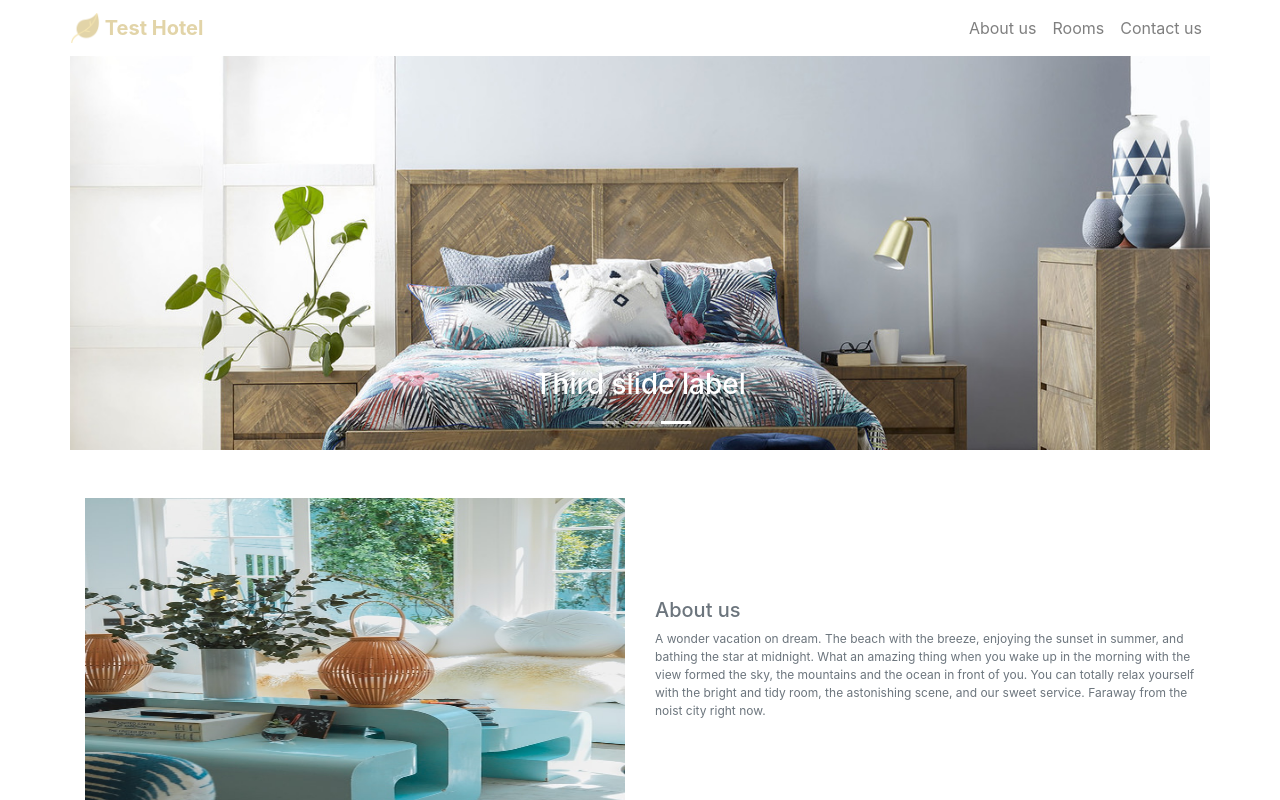
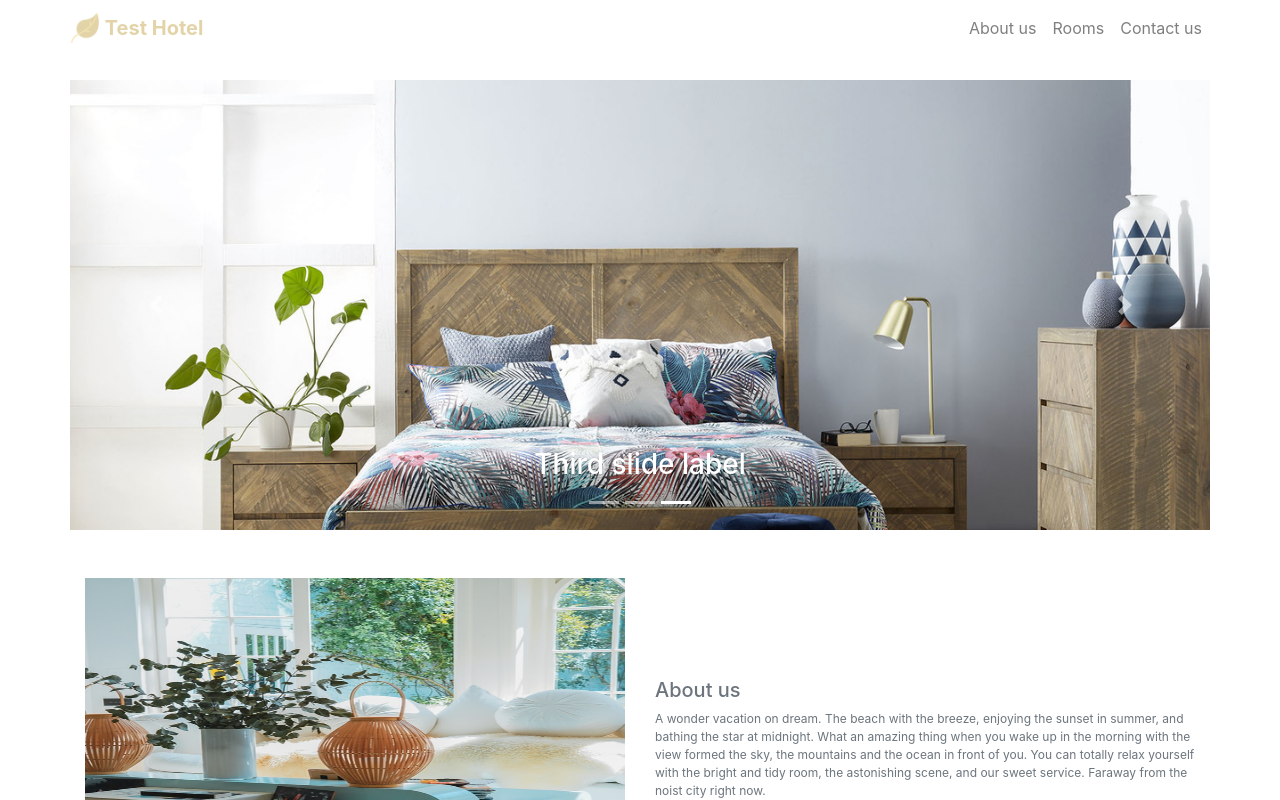
Before and after one commit to nicoleyyr/react-landing-page, a React (Create React App) app: page / in a window 1280 px wide. Shown: the top 800 px of the page. Built offline with nearby package versions, Linux system fonts and the light colour scheme.

Commit message:
add the space between navbar and carousel

```diff
--- a/src/components/Carousel/Carousel.js
+++ b/src/components/Carousel/Carousel.js
@@ -3,12 +3,15 @@ import Carousel from "react-bootstrap/Carousel";
 import styled from 'styled-components';
 
 const carousel = () => {
+	const CarouselDiv = styled(Carousel)`
+		margin-top:5rem
+	`;
 	const CarouselItemDiv = styled(Carousel.Item)`
 		height: 450px;
 	`;
 
 	return (
-		<Carousel id="top" className="mb-5" interval="2000" indicators="false">
+		<CarouselDiv id="top" className="mb-5" interval="2000" indicators="false">
 			<CarouselItemDiv>
 				<img
 					className="d-block w-100"
@@ -44,7 +47,7 @@ const carousel = () => {
 					<h3>Third slide label</h3>
 				</Carousel.Caption>
 			</CarouselItemDiv>
-		</Carousel>
+		</CarouselDiv>
 	);
 };
 
```
